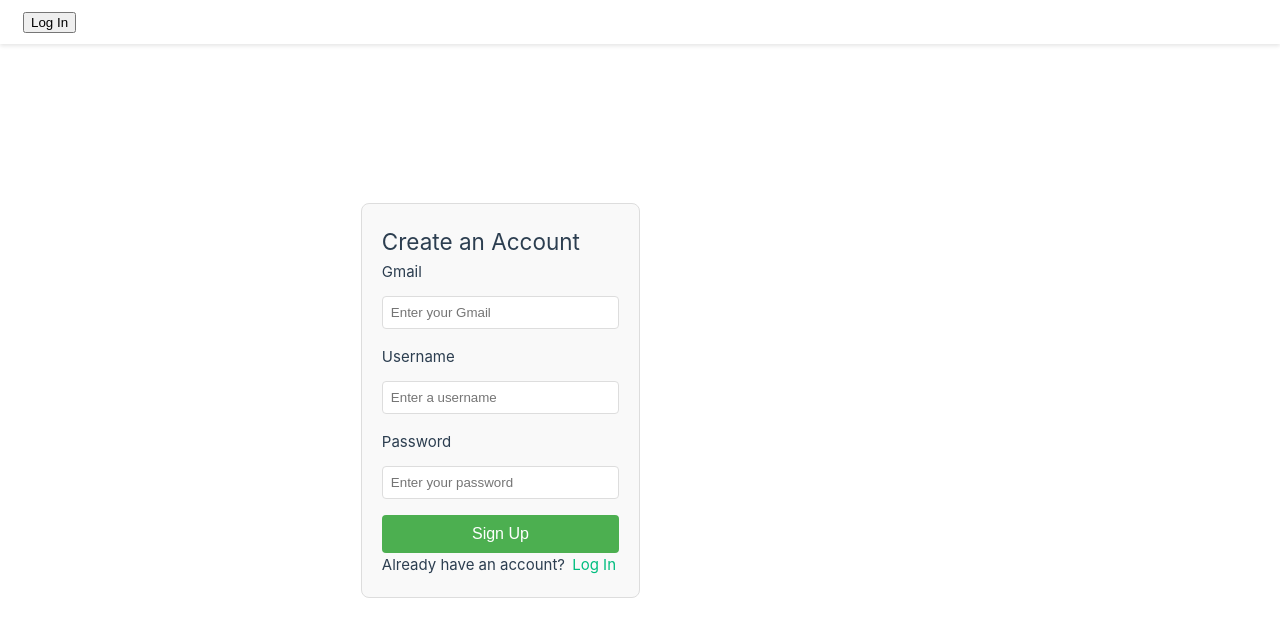
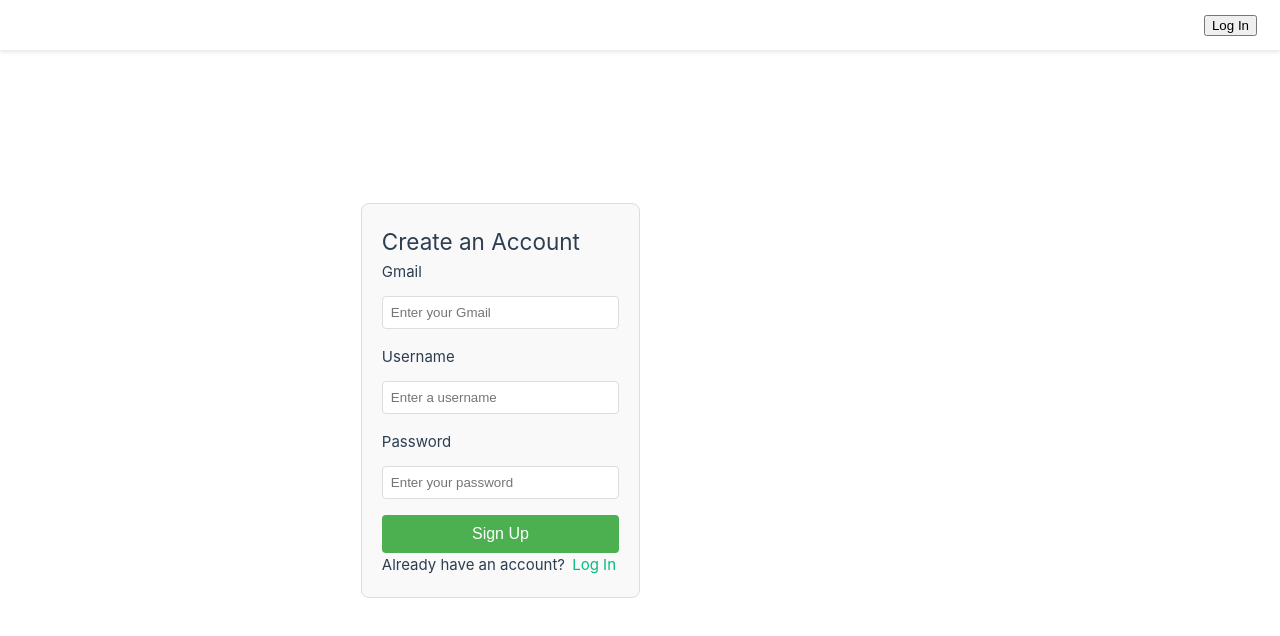
Before and after one commit to staten-island-tech/supabase-tcg-pokepocket, a Vue app in the folder app/: page / in a window 1280 px wide. Shown: the top 636 px of the page. Built offline with nearby package versions, Linux system fonts and the light colour scheme.

Commit message:
i was there

```diff
--- a/app/src/components/TopBar.vue
+++ b/app/src/components/TopBar.vue
@@ -1,12 +1,19 @@
 <template>
   <div class="top-bar">
-    <div class="left-section" v-if="currentView === 'Inventory'">
-      <button class="circle-menu-button" @click="toggleSidebar">
+
+    <div class="left-section">
+      <button
+        v-if="currentView === 'Inventory'"
+        class="circle-menu-button"
+        @click="toggleSidebar"
+      >
         <img src="/menu.svg" alt="Menu" />
       </button>
+    </div>
 
-      <div class="user-tab-container">
-        <button class="user-tab-button" @click="toggleTab">
+    <div class="right-section">
+      <div v-if="currentView === 'Inventory'" class="user-tab-container">
+        <button class="user-tab-button" @click="toggletab">
           <img src="/user-pen.svg" alt="User" />
         </button>
 
@@ -14,33 +21,24 @@
           <p>Edit user settings</p>
         </div>
       </div>
-    </div>
 
-    <div v-if="currentView === 'SignUp'">
-      <router-link to="/login">
+      <router-link v-else-if="currentView === 'SignUp'" to="/login">
         <button class="login-button">Log In</button>
       </router-link>
-    </div>
 
-    <div v-else-if="currentView === 'Login'">
-      <router-link to="/">
+      <router-link v-else-if="currentView === 'Login'" to="/">
         <button class="login-button">Sign Up</button>
       </router-link>
     </div>
 
-    <div v-else-if="currentView === 'Inventory'">
-      <SideBar v-if="showSidebar" @close="showSidebar = false" />
-    </div>
+    <SideBar v-if="currentView === 'Inventory' && showSidebar" @close="showSidebar = false" />
   </div>
 </template>
 
-
-
 <script setup>
 
-import { computed } from 'vue';
+import { ref, computed } from 'vue';
 import { useRoute } from 'vue-router';
-import { ref } from 'vue'
 import SideBar from '@/components/SideBar.vue'
 
 const route = useRoute()
@@ -62,12 +60,14 @@ const currentView = computed(() => {
   z-index: 1000;
   background-color: #fff;
   display: flex;
+  justify-content: space-between; /* spreads left and right */
   align-items: center;
   padding: 10px 20px;
   box-shadow: 0 2px 4px rgba(0, 0, 0, 0.1);
 }
 
-.left-section {
+.left-section,
+.right-section {
   display: flex;
   align-items: center;
   gap: 1rem;
@@ -88,7 +88,6 @@ const currentView = computed(() => {
   background-color: rgba(0, 0, 0, 0.1);
 }
 
-
 .user-tab-container {
   position: relative;
 }
```
